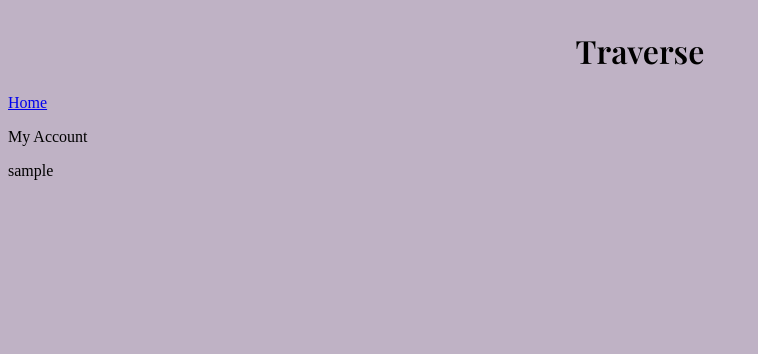
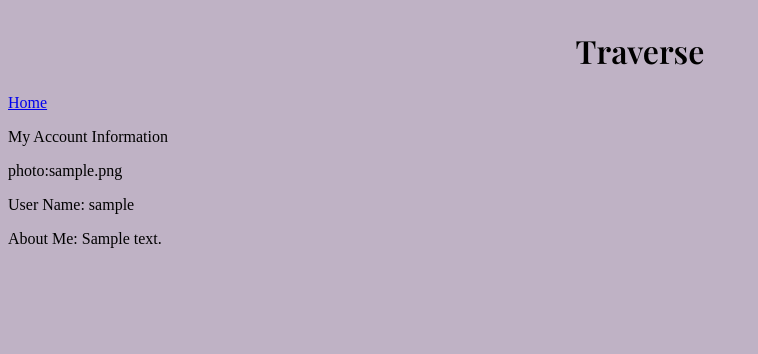
Before and after one commit to csovu/Traverse, a Django app: page /myaccount/ in a window 1280 px wide. Shown: the top 354 px of the page, without its empty margins (0-758 px from the left). Run offline with Django 4.2, Linux system fonts and the light colour scheme; a user stored in the database is signed in; tables that the repository leaves empty hold one stand-in row (values such as "Sample post").

Commit message:
user image added to usermodel

```diff
--- a/Traverse/accounts/models.py
+++ b/Traverse/accounts/models.py
@@ -5,5 +5,6 @@ class CustomUser(AbstractUser):
     location = models.CharField(max_length=40, null=True, blank=True)
     favorites = models.CharField(max_length=500, null=True, blank=True)
     about = models.CharField(max_length=200, null=True, blank=True)
+    profile_picture = models.ImageField(upload_to='images', null=True, blank=True)
     def __str__(self):
         return self.username
--- a/Traverse/templates/home.html
+++ b/Traverse/templates/home.html
@@ -21,7 +21,7 @@
             {% if user.is_authenticated %}
 
             <div class="auth">
-                <a href="{% url 'logout' %}">LOGOUT</a>
+                <a href="{% url 'logout' %}">Logout</a>
             </div>
             <div class="create-button">
                 <a href="{% url 'posts:create' %}">Create Report</a>
--- a/Traverse/templates/traverse/myaccount.html
+++ b/Traverse/templates/traverse/myaccount.html
@@ -2,7 +2,9 @@
 {%load static%}
 {% block content %}
 <a href="{% url 'posts:all' %}">Home</a>
-<p>My Account</p>
+<p>My Account Information</p>
+<p>photo:{{user_account.profile_picture}}</p>
+<p>User Name: {{user_account}}</p>
+<p>About Me: {{user_account.about}}</p>
 
-{{user_account}}
 {% endblock %}
```
Also changed, not shown: Traverse/accounts/migrations/0002_customuser_profile_picture.py (added).
